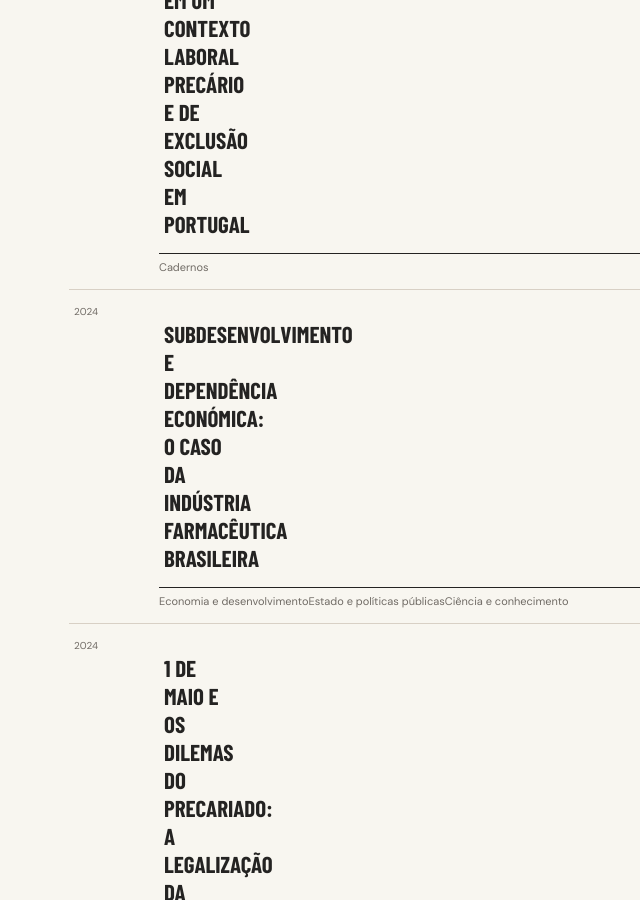
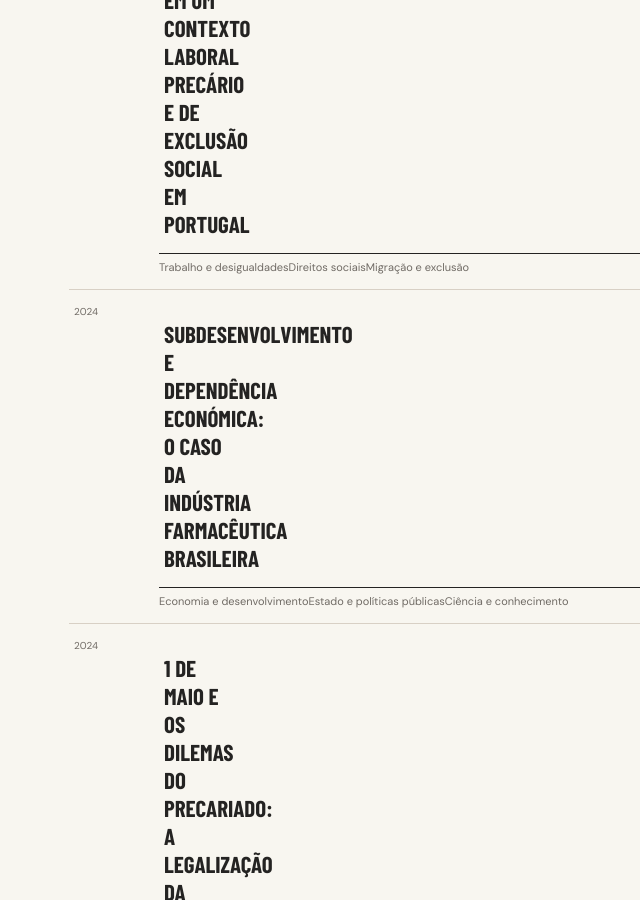
Before and after one commit to gmonteiropolli-design/Margens-da-Polis, a Jekyll site: the page built from indice-tematico/index.html, in a window 1280 px wide and 900 px high, scrolled down 1951 px. Shown: the whole window, without its empty margins (46-686 px from the left). Built offline with Jekyll 4.4.1, drawn with Linux system fonts in a browser that asks for light colours; some web fonts are replaced.

```diff
--- a/_posts/2026-11-09-trabalho-informal-e-uberizacao-imigrantes-em-um-contexto-laboral-precario-e-de-exclusao-social-em-portugal.md
+++ b/_posts/2026-11-09-trabalho-informal-e-uberizacao-imigrantes-em-um-contexto-laboral-precario-e-de-exclusao-social-em-portugal.md
@@ -3,6 +3,11 @@ title: "Trabalho informal e uberização: imigrantes em um contexto laboral
   precário e de exclusão social em Portugal"
 date: 2024-11-09
 categories: Cadernos
+temas:
+  - "Trabalho e desigualdades"
+  - "Direitos sociais"
+  - "Migração e exclusão"
+
 author: Giulia Polli
 image: /assets/uploads/images (3).jpg
 from_archive: false
```
